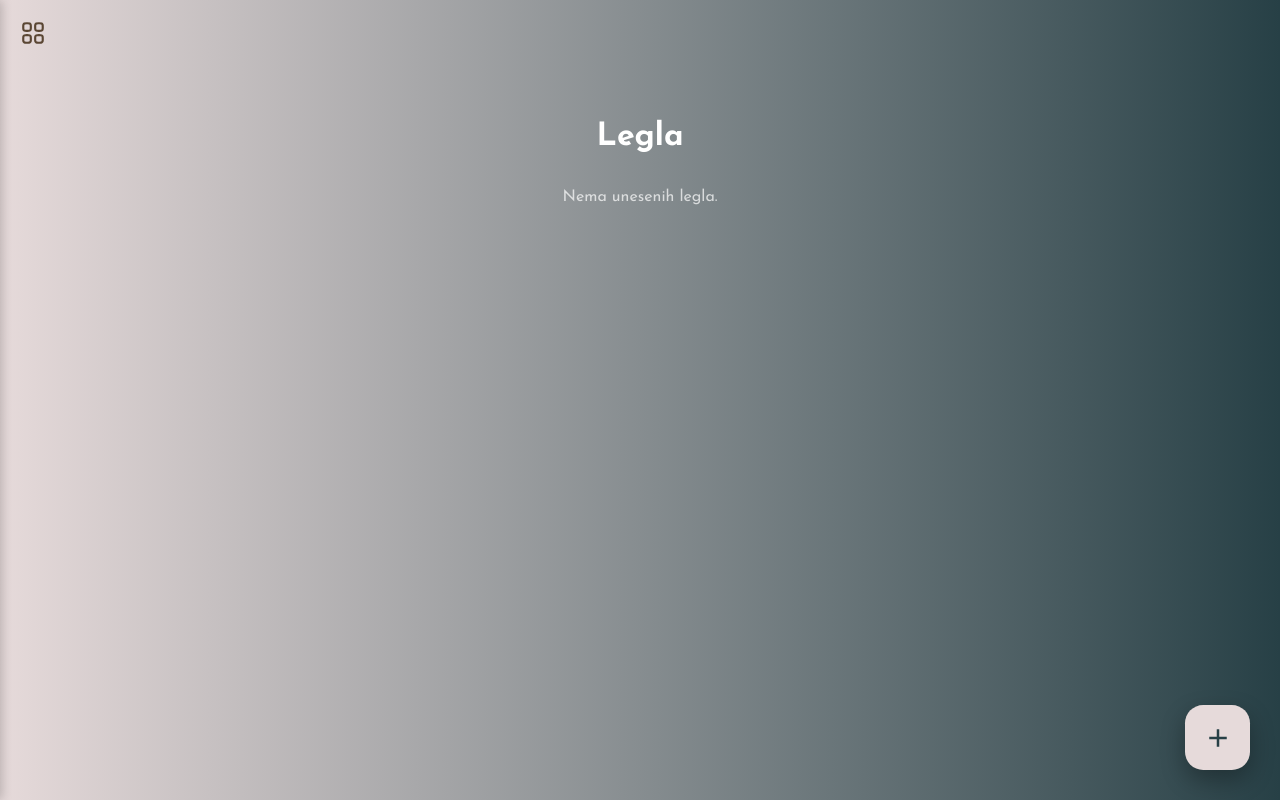
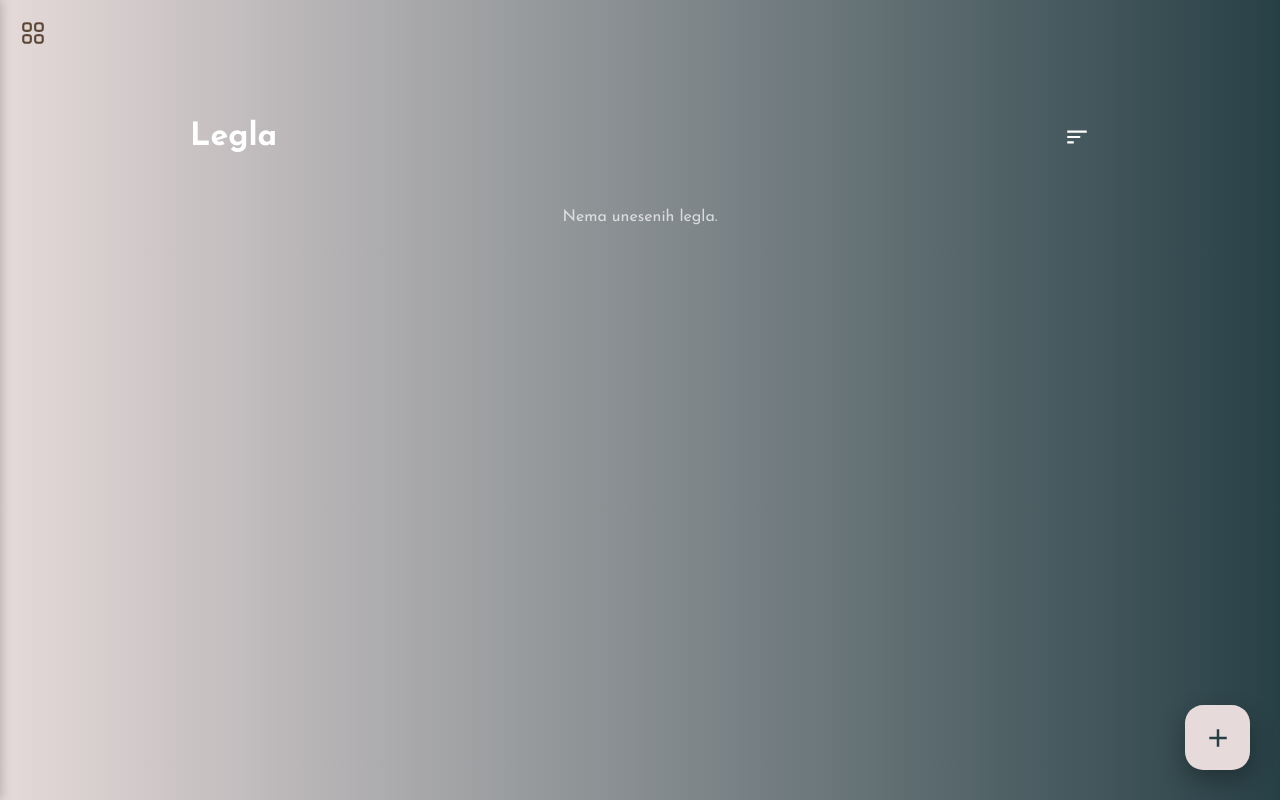
Before and after one commit to robertmarkovic710/catterymanager, a React (Vite) app: page /litters in a window 1280 px wide. Built offline with nearby package versions, Linux system fonts and the light colour scheme; sample sign-in values are in the browser's storage.

Commit message:
added sort by date litter feature

```diff
--- a/src/pages/litters/Litters.css
+++ b/src/pages/litters/Litters.css
@@ -10,6 +10,33 @@
 .litters-title {
   color: white;
   margin-bottom: 20px;
+}
+
+.litters-header {
+  width: 100%;
+  max-width: 900px;
+
+  display: flex;
+  justify-content: space-between;
+  align-items: center;
+
+  margin-bottom: 20px;
+}
+
+.sort-icon {
+  font-size: 26px;
+  cursor: pointer;
+  color: white;
+
+  transition: 0.2s;
+}
+
+.sort-icon:hover {
+  transform: scale(1.1);
+}
+
+.sort-icon.asc {
+  transform: rotate(180deg);
 }
 
 .litters-list {
@@ -32,7 +59,7 @@
   padding: 20px;
   border-radius: 12px;
 
-  background: rgba(0,0,0,0.25);
+  background: rgba(0, 0, 0, 0.25);
   backdrop-filter: blur(10px);
 
   color: white;
@@ -43,7 +70,7 @@
 
 .litter-card:hover {
   transform: translateY(-3px);
-  background: rgba(0,0,0,0.35);
+  background: rgba(0, 0, 0, 0.35);
 }
 
 .litter-left h3 {
@@ -61,8 +88,9 @@
 }
 
 .empty {
-  color: rgba(255,255,255,0.7);
+  color: rgba(255, 255, 255, 0.7);
 }
+
 .add-btn {
   position: fixed;
   bottom: 30px;
@@ -84,7 +112,7 @@
   font-size: 30px;
   cursor: pointer;
 
-  box-shadow: 0 10px 25px rgba(0,0,0,0.3);
+  box-shadow: 0 10px 25px rgba(0, 0, 0, 0.3);
   transition: 0.2s;
 
   z-index: 1000;
--- a/src/pages/litters/Litters.jsx
+++ b/src/pages/litters/Litters.jsx
@@ -2,10 +2,11 @@ import "./Litters.css";
 import { useState } from "react";
 import { useNavigate } from "react-router-dom";
 import NewLitterForm from "../../components/forms/newLitterForm/NewLitterForm";
-import { MdAdd, MdDelete, MdEdit } from "react-icons/md";
+import { MdAdd, MdDelete, MdEdit, MdSort } from "react-icons/md";
 
 function Litters({ cats }) {
   const navigate = useNavigate();
+  const [sortOrder, setSortOrder] = useState("desc");
 
   const allLitters = cats.flatMap(cat =>
     (cat.litters || []).map(l => ({
@@ -13,6 +14,15 @@ function Litters({ cats }) {
       mother: cat.name
     }))
   );
+
+  const sortedLitters = [...allLitters].sort((a, b) => {
+    const dateA = new Date(a.start);
+    const dateB = new Date(b.start);
+
+    return sortOrder === "desc"
+      ? dateB - dateA
+      : dateA - dateB;
+  });
 
   const formatDate = (dateString) => {
     if (!dateString) return "";
@@ -44,14 +54,24 @@ function Litters({ cats }) {
   return (
     <div className="litters-page">
 
-      <h1 className="litters-title">Legla</h1>
+      <div className="litters-header">
+        <h1 className="litters-title">Legla</h1>
+
+        <MdSort
+          className={`sort-icon ${sortOrder === "asc" ? "asc" : ""}`}
+          onClick={() =>
+            setSortOrder(prev => prev === "desc" ? "asc" : "desc")
+          }
+          title="Sortiraj"
+        />
+      </div>
 
       {allLitters.length === 0 ? (
         <p className="empty">Nema unesenih legla.</p>
       ) : (
         <div className="litters-list">
 
-          {allLitters.map(litter => (
+          {sortedLitters.map(litter => (
             <div key={litter.id} className="litter-card" onClick={() => navigate(`/litter/${litter.id}`)}>
 
               <div className="litter-left">
@@ -79,10 +99,10 @@ function Litters({ cats }) {
       )}
 
       <button
-          className="add-btn"
-          onClick={() => navigate("/addLitter")}
-          title="Dodaj mačku"
-        >
+        className="add-btn"
+        onClick={() => navigate("/addLitter")}
+        title="Dodaj mačku"
+      >
         <MdAdd />
       </button>
     </div>
```
